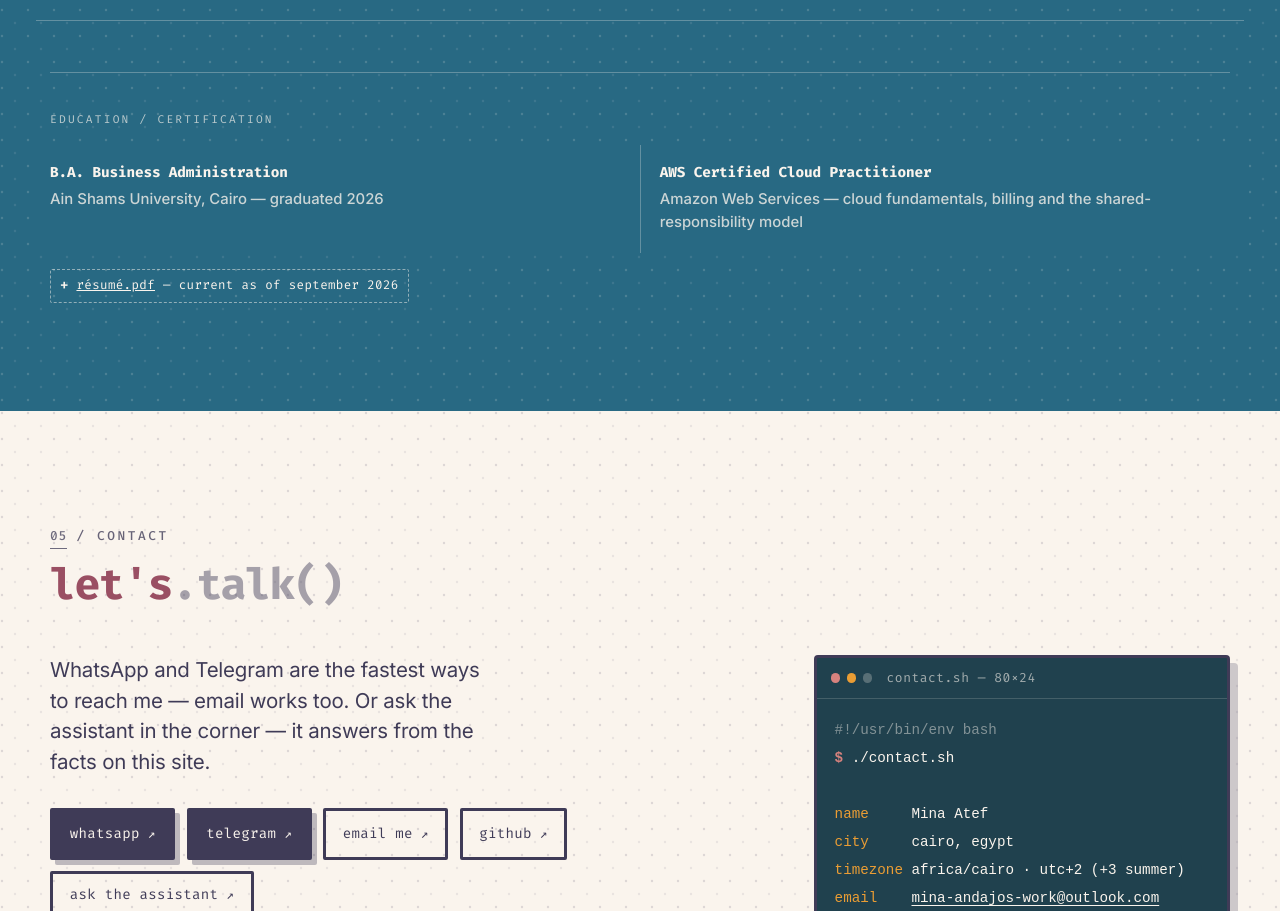
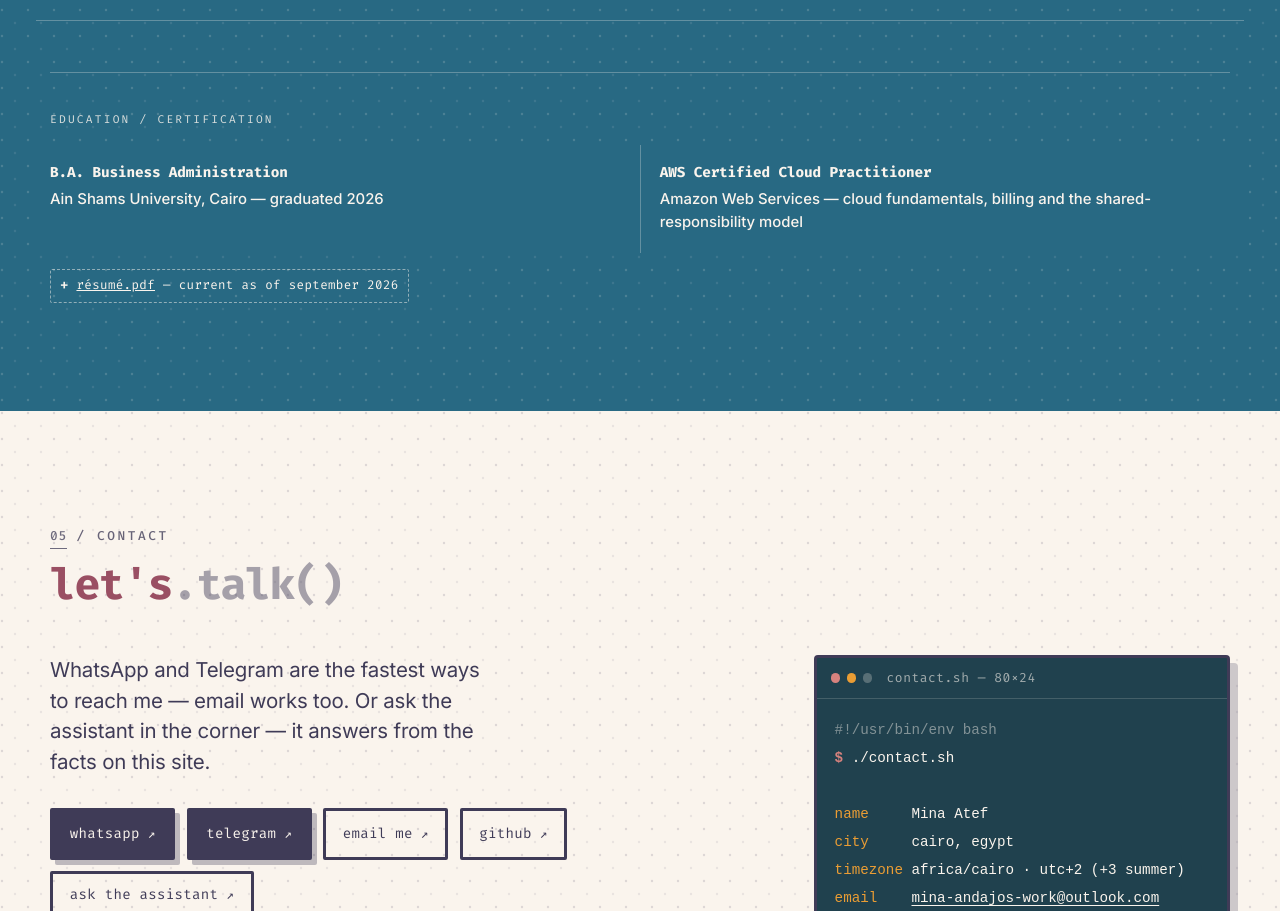
Before and after one commit to mina-atef-00/portfolio-v2, a website: page index.html in a window 1280 px wide. Shown: the part 4929-5840 px from the top of the page. Drawn offline with nearby package versions, Linux system fonts and the light colour scheme.

Commit message:
style(education): full-strength card text, more present section label

```diff
--- a/index.html
+++ b/index.html
@@ -489,7 +489,7 @@ svg{display:block}
 .edu{padding-top:clamp(1.6rem,4vw,2.4rem);border-top:1px solid var(--line)}
 .edu-label{
   font-family:var(--font-mono);font-size:.7rem;letter-spacing:.2em;
-  text-transform:uppercase;opacity:.7;margin-bottom:1rem;
+  text-transform:uppercase;opacity:.85;margin-bottom:1rem;
 }
 /* Two columns of card with a hairline gap between them. The negative inset
    cancels the card padding, so the headings sit on the section's left margin
@@ -505,7 +505,7 @@ svg{display:block}
   font-family:var(--font-mono);font-weight:700;font-size:.9rem;
   letter-spacing:-.01em;line-height:1.4;margin-bottom:.3rem;
 }
-.edu-card p{font-size:.93rem;line-height:1.5;opacity:.78}
+.edu-card p{font-size:.93rem;line-height:1.5}
 
 /* ============================================================
    SECTION 05 — CONTACT (cream)
```
